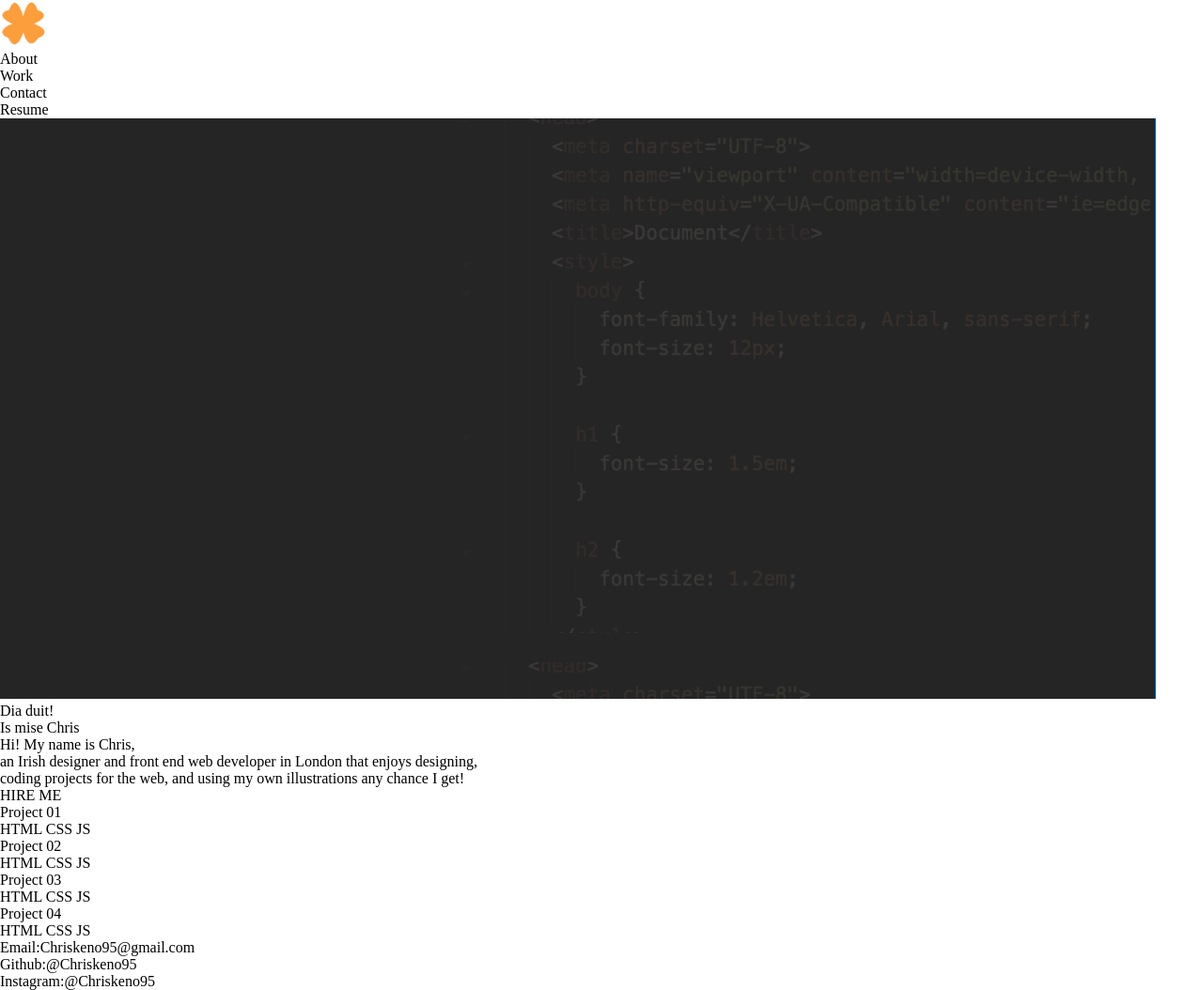
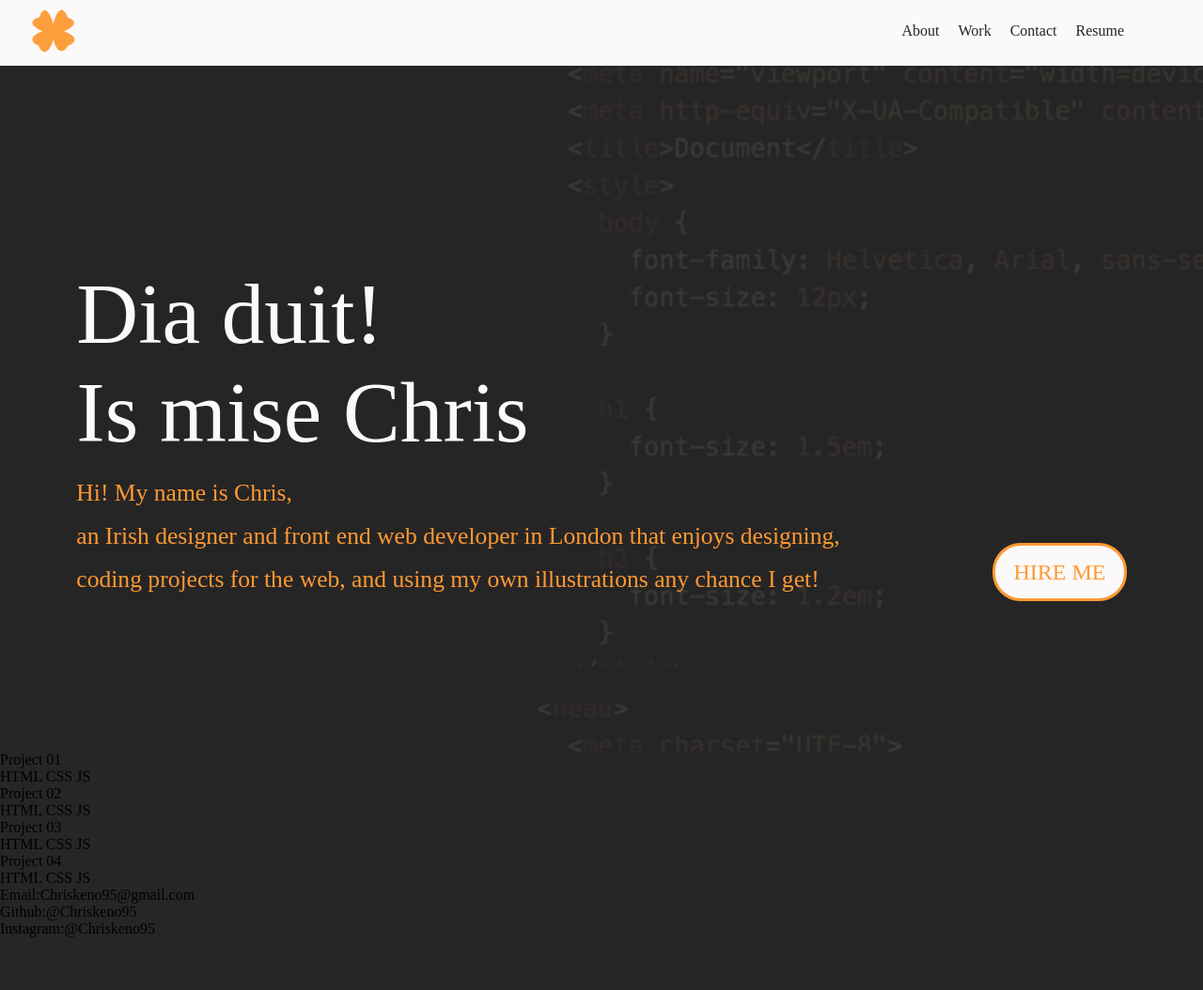
Before and after one commit to chriskeno95/personal-portfolio, a plain HTML site: page index.html in a window 1280 px wide. Shown: the whole page at 94% size. After the commit the page ends 998 px from the top, so only its background shows below. Drawn offline with Linux system fonts and the light colour scheme.

Commit message:
added the CSS for the about me section and for the button.I also styled the scrool bar to match my design.

```diff
--- a/assets/css/style.css
+++ b/assets/css/style.css
@@ -81,3 +81,99 @@ meter {
 :where([draggable="true"]) {
     -webkit-user-drag: element;
 }
+
+:root {
+    --primary-colour:hsl(30, 100%, 60%);
+    --secondary-colour:hsl(0, 17%, 98%);
+    --tertiary-colour:hsl(0, 1%, 15%);
+}
+body {
+    background-color: var(--tertiary-colour);
+}
+header{position: fixed;
+       top: 0;
+       left: 0;
+       z-index: 9999;
+       width: 100%; height: 70px;
+       background-color:var(--secondary-colour)
+    }
+
+nav {
+    color: var(--tertiary-colour);
+    display: flex;
+    justify-content: space-between;
+    padding: .5em 1em;
+    margin: 0 1em;
+
+}
+nav ul {
+    display: flex;
+    align-items: center;
+    justify-content: center;
+    margin-right: 2em;
+}
+nav ul li {
+    display:inline;
+    padding: 0 20px 0 0;
+
+}
+
+#background-img {
+    position: absolute;
+    z-index: -1;
+    height: 100vh;
+    width: 100%;
+    margin-bottom: 25px;
+    background-image: url("../images/background-img.png");
+    background-size: cover;
+    background-position: center;
+}
+
+.intro {
+    height: 80vh;
+    display: flex;
+    align-items: flex-end;
+    justify-content:space-around;
+    margin-bottom: 10em;
+}
+
+.intro h1 {
+    color: var(--secondary-colour);
+    font-size: 5.7em;
+
+}
+.intro p {
+    color: var(--primary-colour);
+    font-size: 1.6em;
+    line-height: 1.8em;
+    padding-top: 10px;
+}
+
+button {
+    background-color: var(--secondary-colour);
+    padding: .6em .8em;
+    border: solid 3px var(--primary-colour);
+    border-radius: 30px;
+    font-size: 1.5em;
+    color: var(--primary-colour);
+}
+
+html {
+    --scrollbarBG: var(--tertiary-colour);
+    --thumbBG:var(--primary-colour);
+  }
+  body::-webkit-scrollbar {
+    width: 4px;
+  }
+  body {
+    scrollbar-width: thin;
+    scrollbar-color: var(--thumbBG) var(--scrollbarBG);
+  }
+  body::-webkit-scrollbar-track {
+    background: var(--scrollbarBG);
+  }
+  body::-webkit-scrollbar-thumb {
+    background-color: var(--thumbBG) ;
+    border-radius: 9px;
+    border: 1px solid var(--scrollbarBG);
+  }
--- a/index.html
+++ b/index.html
@@ -19,14 +19,14 @@
             </ul>
         </nav>
     </header>
-    <div class="background-img">
-        <img src="./assets/images/background-img.png"> <!--this is going to be an image of my actual HTML code faded in the background-->
-    </div>
+    <div id="background-img"></div>
     <main id="home" class="intro">
+        <div class="text">
      <h1>Dia duit!<br>Is mise Chris</h1>
      <p>Hi! My name is Chris,<br>
         an Irish designer and front end web developer in London that enjoys designing,<br>
         coding projects for the web, and using my own illustrations any chance I get!</p>
+    </div>
         <button>HIRE ME</button>
     </main>
     <section id="work" class="flex-container">
```
